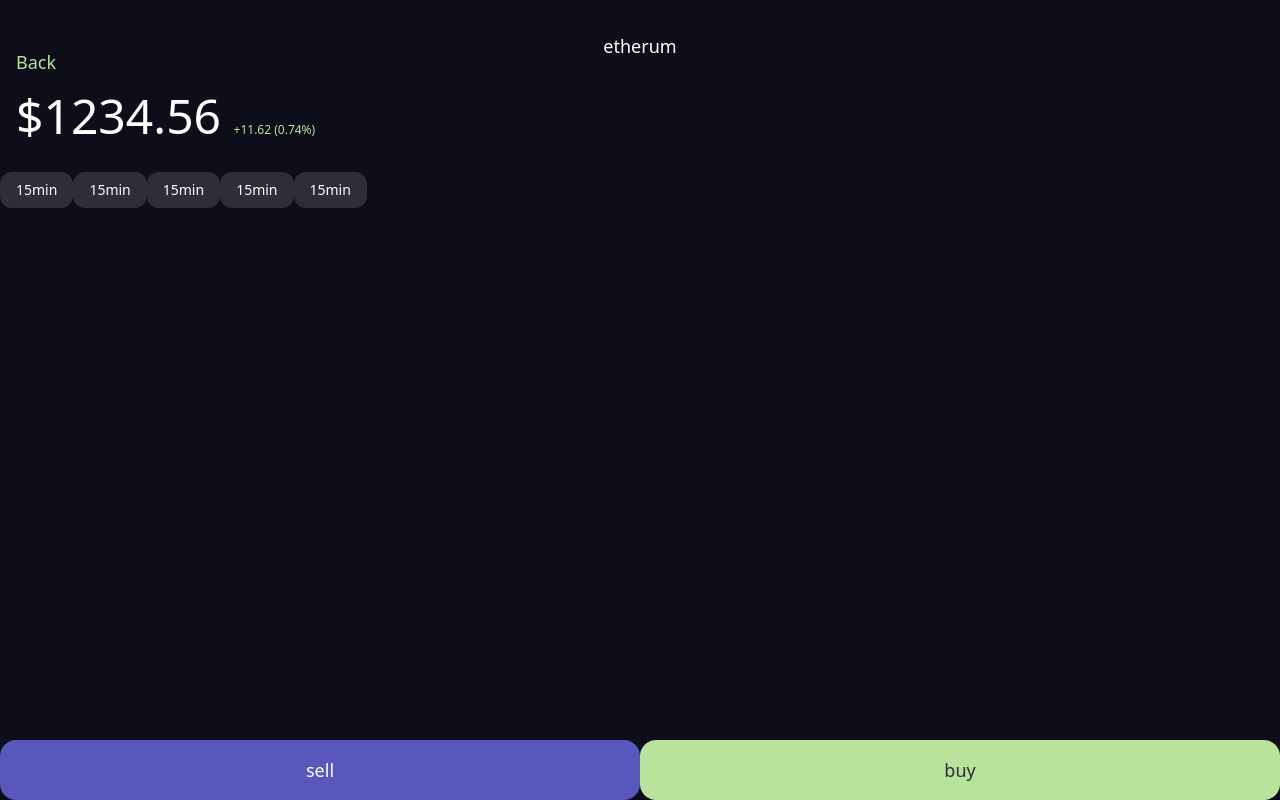
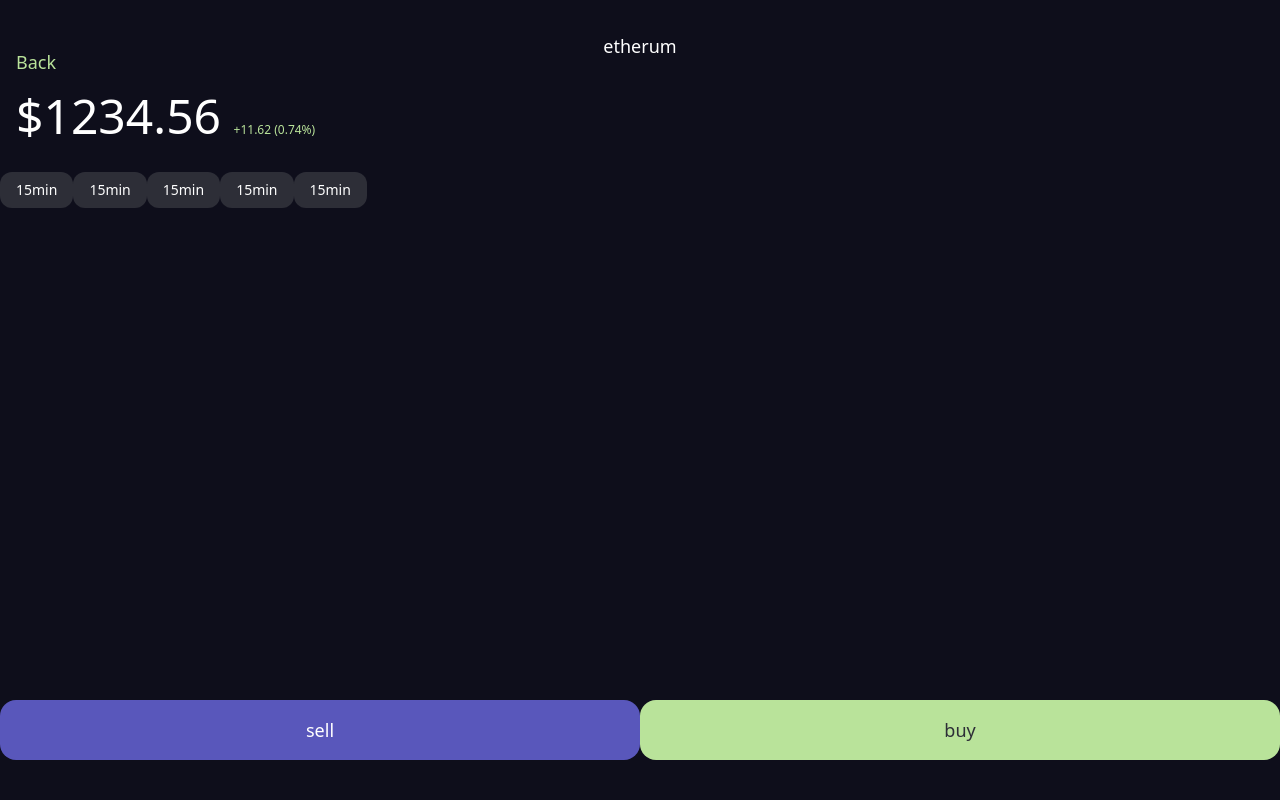
Before and after one commit to coderuple/moniepoint, a Next.js app: page /coin in a window 1280 px wide. Built offline with nearby package versions, Linux system fonts and the light colour scheme.

Commit message:
Updated again"
;

```diff
--- a/app/coin/page.tsx
+++ b/app/coin/page.tsx
@@ -27,7 +27,7 @@ export default function Coin() {
 				</div>
 			</div>
 
-			<div className="fixed  flex w-full bottom-0">
+			<div className="fixed  flex w-full bottom-0 py-10">
 				<ButtonOrLink intent="secondary" fullWidth>
 					sell
 				</ButtonOrLink>
```
